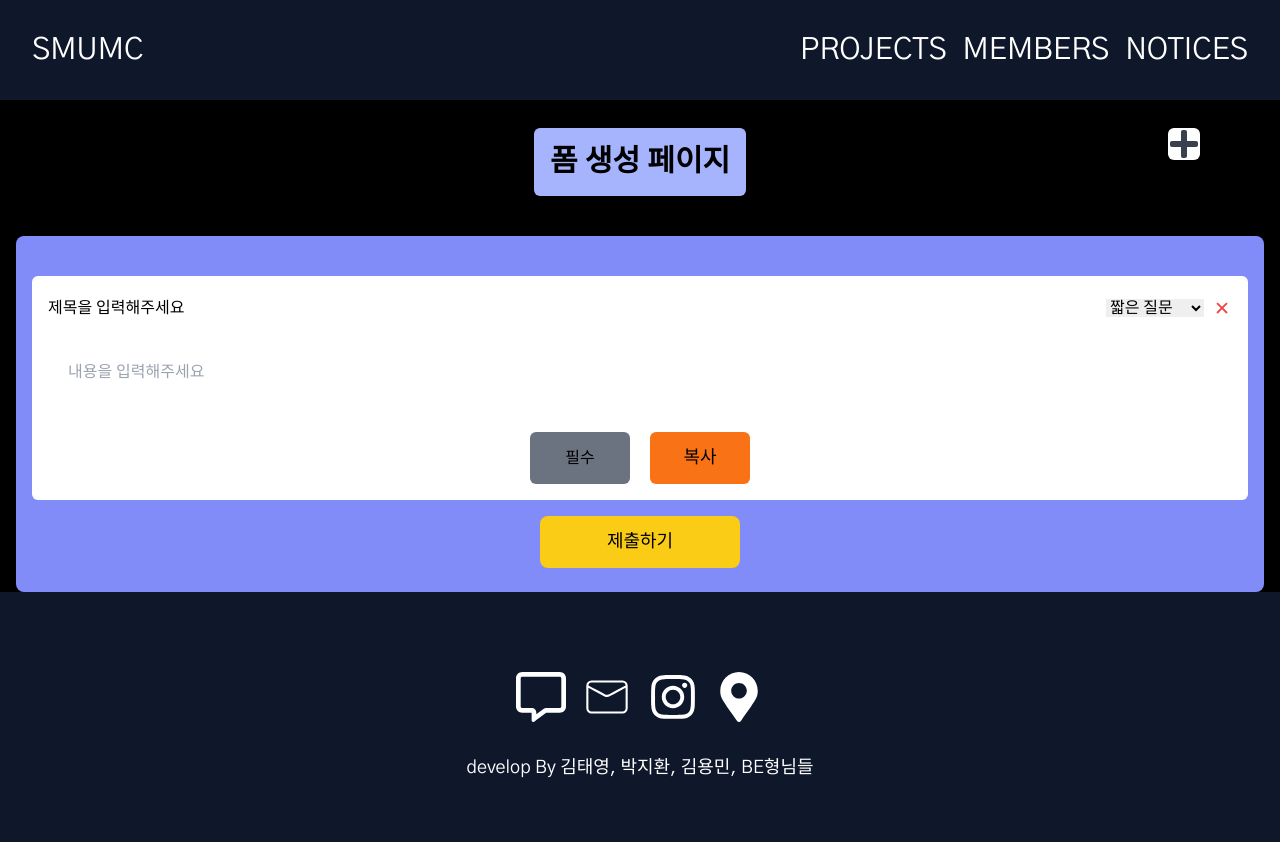
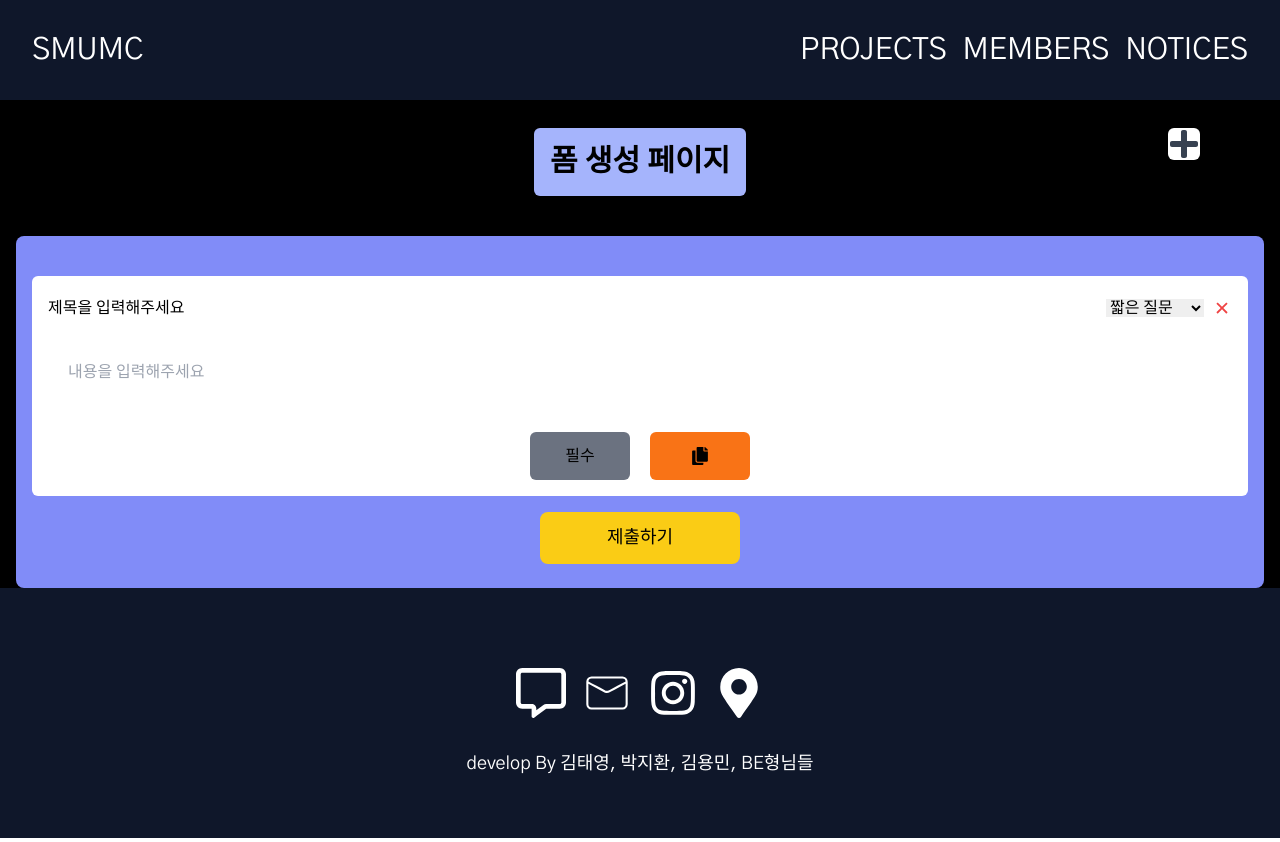
Before and after one commit to SMUING-D/FE-React2, a React (Vite) app in the folder smuing/: page /Form in a window 1280 px wide. Both pictures are taken after a click on the button 1184 px from the left and 144 px from the top of the page. Built offline with nearby package versions, Linux system fonts and the light colour scheme.

Commit message:
feat#30: 컴포넌트 분리

```diff
--- /dev/null
+++ b/smuing/src/components/formcontents/FormContents.tsx
@@ -0,0 +1,58 @@
+import { FaCopy } from 'react-icons/fa'
+
+import { FormContentsProps } from '../../types/types'
+import FormBox from '../formbox/FormBox'
+import FormOption from '../formoption/FormOption'
+
+const FormContents: React.FC<FormContentsProps> = ({
+  field,
+  editTitle,
+  editFieldType,
+  deleteQuestion,
+  addOption,
+  handleRequire,
+  duplicateQuestion,
+  editLabel,
+}) => {
+  return (
+    <div className="flex w-full px-4 bg-white rounded-md">
+      <div className="flex flex-col items-center w-full">
+        <FormBox field={field} editTitle={editTitle} editFieldType={editFieldType} deleteQuestion={deleteQuestion} />
+
+        {field.question_type === 'checkbox' && (
+          <button
+            onClick={() => addOption(field.name)}
+            className="w-20 sm:w-[100px] p-2 mt-4 text-[10px] sm:text-lg rounded-lg bg-slate-400"
+          >
+            체크박스 추가
+          </button>
+        )}
+        {field.question_type === 'multipleChoice' && (
+          <button
+            onClick={() => addOption(field.name)}
+            className="w-20 sm:w-[120px] p-2 mt-4 text-[10px] sm:text-lg rounded-lg bg-slate-400"
+          >
+            선택지 추가
+          </button>
+        )}
+        <FormOption field={field} editLabel={editLabel} />
+        <div className="flex gap-5 mb-4">
+          <button
+            className={`sm:w-[100px] p-3 rounded-md ${field.required ? 'bg-red-500' : 'bg-gray-500'}`}
+            onClick={() => handleRequire(field.name)}
+          >
+            필수
+          </button>
+          <button
+            className="flex items-center justify-center sm:w-[100px] p-3 bg-orange-500 rounded-md sm:text-lg"
+            onClick={() => duplicateQuestion(field.name)}
+          >
+            <FaCopy />
+          </button>
+        </div>
+      </div>
+    </div>
+  )
+}
+
+export default FormContents
--- a/smuing/src/pages/FormPage.tsx
+++ b/smuing/src/pages/FormPage.tsx
@@ -1,8 +1,7 @@
 import { useState } from 'react'
 import { FaPlus } from 'react-icons/fa'
 
-import FormBox from '../components/formBox/formBox'
-import FormOption from '../components/formoption/formOption'
+import FormContents from '../components/formcontents/FormContents'
 import { FormContentItem } from '../types/types'
 
 // 이미지 삽입 기능
@@ -13,12 +12,13 @@ const FormPage: React.FC = () => {
   const [isButton, setIsButton] = useState<boolean>(false)
   const [formContent, setFormContent] = useState<FormContentItem[]>([])
 
-  const updateFormContent = (fieldName: string, updateFn: (field: FormContentItem) => void): void => {
+  const updateFormContent = (fieldName: string, update: (field: FormContentItem) => void): void => {
     const formFields: FormContentItem[] = [...formContent]
     const fieldIndex: number = formFields.findIndex((field: FormContentItem) => field.name === fieldName)
+    console.log(formContent[fieldIndex])
 
     if (fieldIndex > -1) {
-      updateFn(formFields[fieldIndex])
+      update(formFields[fieldIndex])
       setFormContent(formFields)
     }
   }
@@ -57,7 +57,7 @@ const FormPage: React.FC = () => {
     })
   }
 
-  const handleEssential = (fieldName: string): void => {
+  const handleRequire = (fieldName: string): void => {
     updateFormContent(fieldName, (field) => {
       field.required = !field.required
     })
@@ -85,7 +85,6 @@ const FormPage: React.FC = () => {
       field.question_type = newFieldType
     })
   }
-  console.log(formContent)
 
   return (
     <div className="flex flex-col items-center flex-1 gap-10 px-4 pt-32 bg-black">
@@ -94,57 +93,17 @@ const FormPage: React.FC = () => {
       </div>
       <div className="flex flex-col items-center w-full gap-4 px-4 pt-10 bg-indigo-400 rounded-lg ">
         {formContent.map((field, index) => (
-          <div key={index} className="flex w-full px-4 bg-white rounded-md">
-            <div className="flex flex-col items-center w-full">
-              <FormBox
-                field={field}
-                editTitle={editTitle}
-                editFieldType={editFieldType}
-                deleteQuestion={deleteQuestion}
-              />
-
-              {field.question_type === 'checkbox' && (
-                <button
-                  onClick={() => addOption(field.name)}
-                  className="w-20 sm:w-[100px] p-2 mt-4 text-[10px] sm:text-lg rounded-lg bg-slate-400"
-                >
-                  체크박스 추가
-                </button>
-              )}
-              {field.question_type === 'multipleChoice' && (
-                <button
-                  onClick={() => addOption(field.name)}
-                  className="w-20 sm:w-[120px] p-2 mt-4 text-[10px] sm:text-lg rounded-lg bg-slate-400"
-                >
-                  선택지 추가
-                </button>
-              )}
-              <FormOption field={field} editLabel={editLabel} />
-              <div className="flex gap-5 mb-4">
-                {field.required ? (
-                  <button
-                    className="sm:w-[100px] p-3 bg-red-500 rounded-md"
-                    onClick={() => handleEssential(field.name)}
-                  >
-                    필수
-                  </button>
-                ) : (
-                  <button
-                    className="sm:w-[100px] p-3 bg-gray-500 rounded-md"
-                    onClick={() => handleEssential(field.name)}
-                  >
-                    필수
-                  </button>
-                )}
-                <button
-                  className="sm:w-[100px] p-3 bg-orange-500 rounded-md sm:text-lg"
-                  onClick={() => duplicateQuestion(field.name)}
-                >
-                  복사
-                </button>
-              </div>
-            </div>
-          </div>
+          <FormContents
+            key={index}
+            field={field}
+            editTitle={editTitle}
+            editFieldType={editFieldType}
+            deleteQuestion={deleteQuestion}
+            addOption={() => addOption(field.name)}
+            handleRequire={() => handleRequire(field.name)}
+            duplicateQuestion={() => duplicateQuestion(field.name)}
+            editLabel={(fieldLabel: string) => editLabel(field.name, fieldLabel)}
+          />
         ))}
         {isButton ? (
           <button className="flex justify-center items-center w-[100px] sm:w-[200px] text-sm sm:text-lg mb-6 p-3 rounded-lg bg-yellow-400">
```
Also changed, not shown: smuing/src/types/types.ts (+11 -0 lines).
